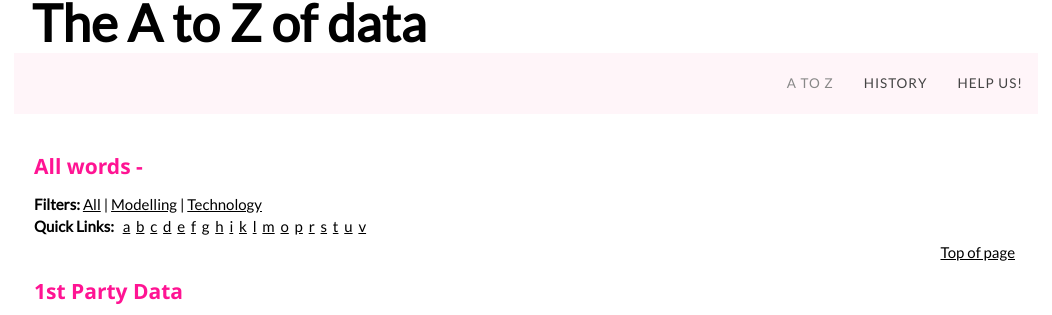
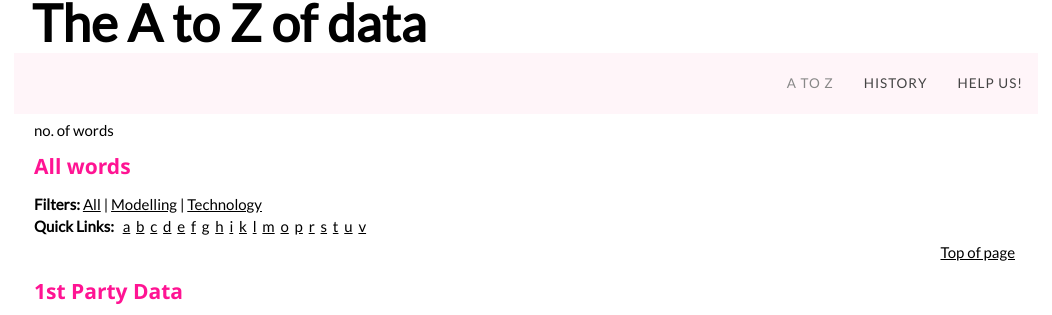
Before and after one commit to unleashyourdata/open_data_glossary, a Jekyll site: the page built from index.html, in a window 1280 px wide and 900 px high. Shown: the part 144-459 px from the top of the window, without its empty margins (114-1166 px from the left). Built offline with Jekyll 4.4.1, drawn with Linux system fonts in a browser that asks for light colours.

Commit message:
Update include_glossary_filter.html

```diff
--- a/_includes/include_glossary_filter.html
+++ b/_includes/include_glossary_filter.html
@@ -3,8 +3,11 @@
 {% if include.tag == "all" %}
 
     {% assign filter_group = site.data.glossary.glossary | group_by: 'letter_id' | sort: 'name' %}
+    {% assign words = filter_group.items %}
 
-    </br><h3>{{include.tag  | capitalize}} words - {{ items.size }} </h3>
+    {{words.size}} no. of words
+
+    </br><h3>{{include.tag  | capitalize}} words</h3>
     {% include include_filters.html %}
     {% include include_quick_links.html %}
 
@@ -33,7 +36,7 @@
 {% assign filter_level = site.data.glossary.glossary | where_exp: "item", "item.tags contains include.tag" %}
 {% assign filter_group = filter_level | group_by: 'letter_id' | sort: 'name' %}
 
-    </br><h3>{{include.tag  | capitalize}} words - {{ items.size }} </h3>
+    </br><h3>{{include.tag  | capitalize}} words</h3>
     {% include include_filters.html %}
     {% include include_quick_links.html %}
 
```
